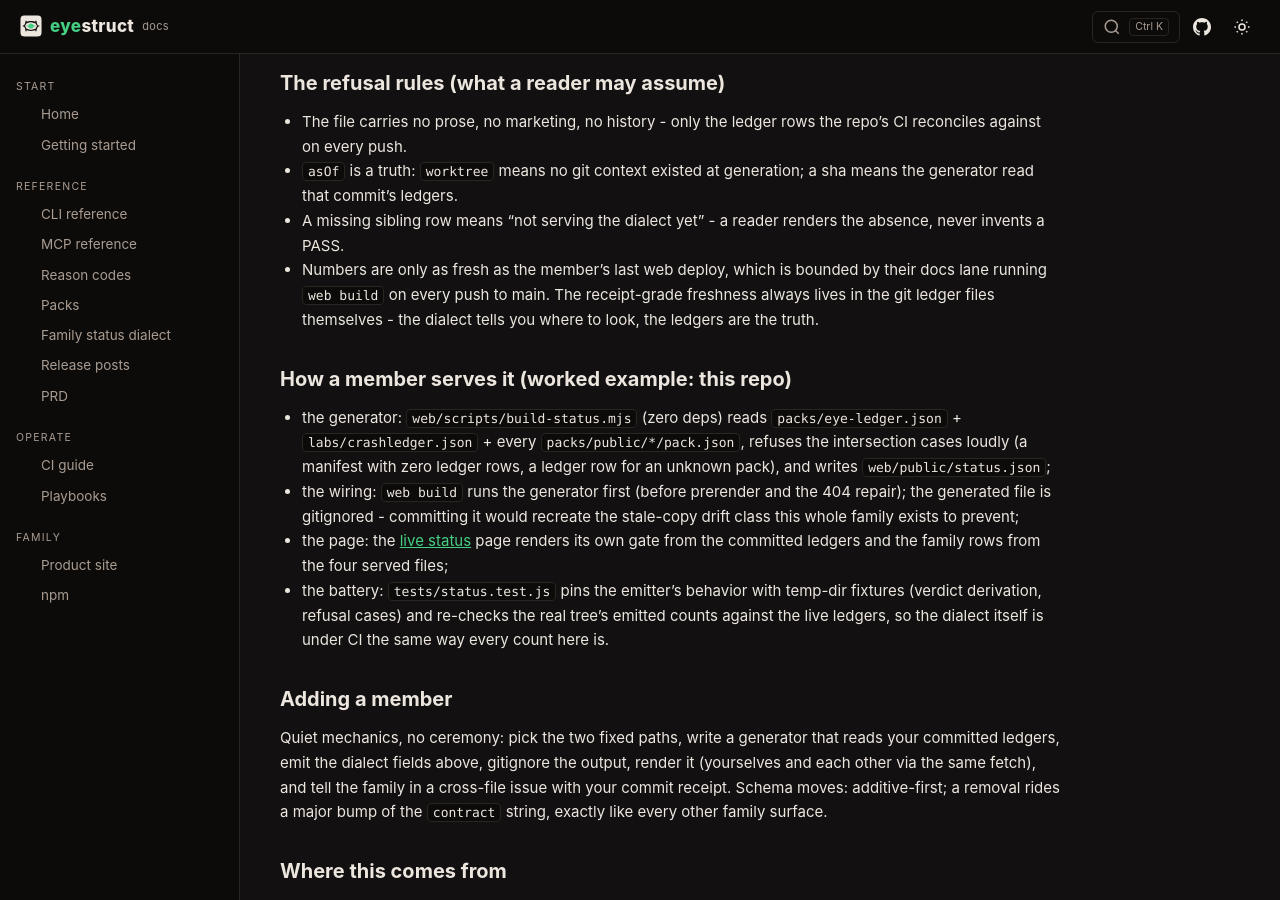
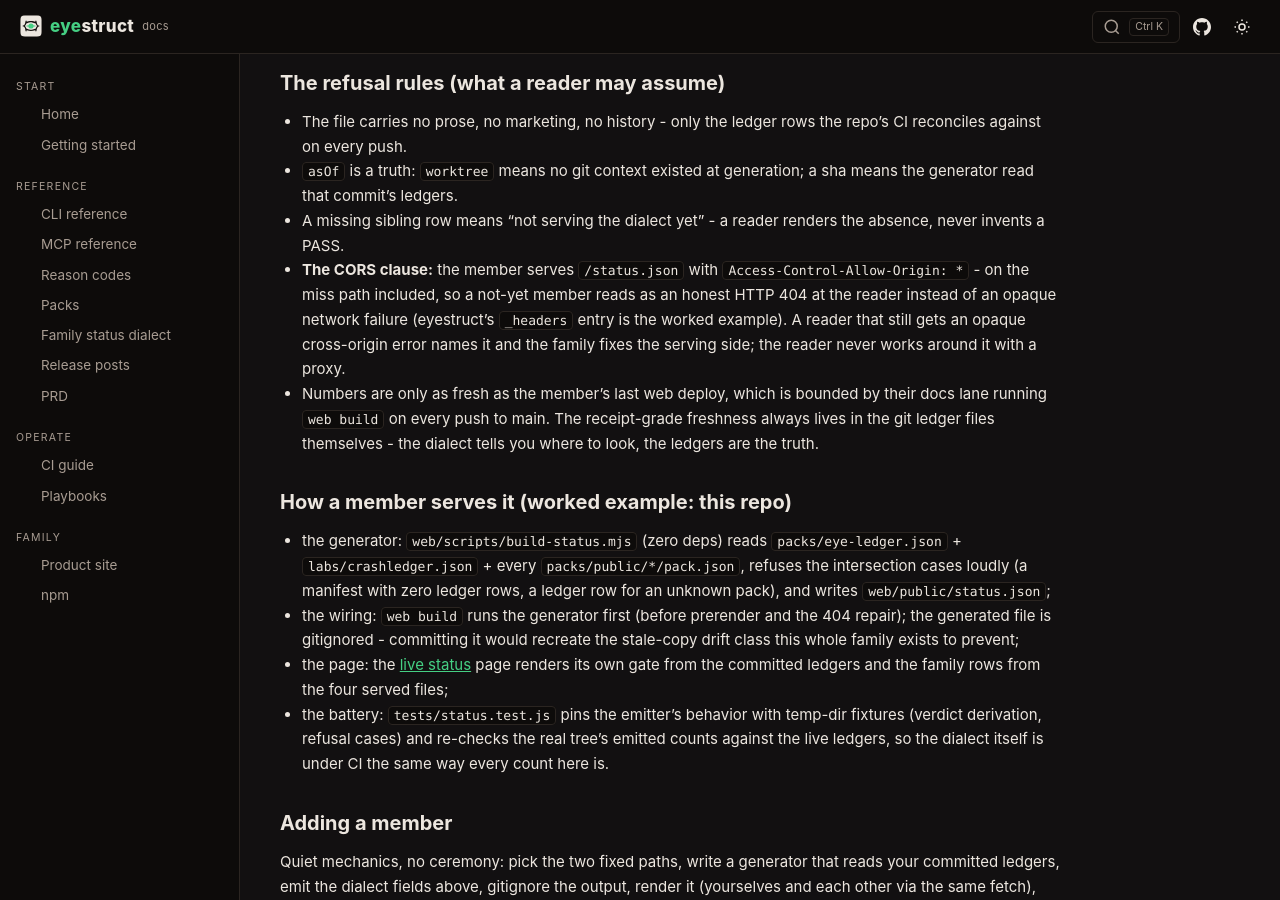
Before and after one commit to dhaupin/eyestruct, a Jekyll site: the page built from docs/status.md, in a window 1280 px wide and 900 px high, scrolled down 1628 px. Built offline with Jekyll 4.4.1, drawn with Linux system fonts in a browser that asks for light colours.

Commit message:
the status dialect CORS clause + the family table mobile guard
- the dialect gains the CORS clause (docs/status.md): every member serves
  /status.json with Access-Control-Allow-Origin: *, on the miss path
  included - a not-yet member must read as an honest HTTP 404 at the
  reader, never an opaque network failure (the live receipt: the sibling
  rows rendered "Failed to fetch" because a sibling 404 carries no ACAO,
  so the browser eats the status line; eyestruct's own _headers now
  carries the first-class entry)
- the family table rides the repo's .table-wrap mobile guard + its own
  cell styles (nowrap tokens: the eyestruct packs list scrolls as one row
  instead of wrapping into a tall narrow column - the same law the docs
  table guard carried)

verification on this commit: npm test exit 0, web build 5/5 prerendered
+ REPAIR-404 PASS; dist bundle carries the wrapper + nowrap styles and
the headers block.

🤖 Generated with Codebuff
Co-Authored-By: Codebuff <noreply@codebuff.com>

```diff
--- a/docs/status.md
+++ b/docs/status.md
@@ -77,6 +77,13 @@ understanding - the same normalization packstruct itself enforces.
   generation; a sha means the generator read that commit's ledgers.
 - A missing sibling row means "not serving the dialect yet" - a reader
   renders the absence, never invents a PASS.
+- **The CORS clause:** the member serves `/status.json` with
+  `Access-Control-Allow-Origin: *` - on the miss path included, so a
+  not-yet member reads as an honest HTTP 404 at the reader instead of an
+  opaque network failure (eyestruct's `_headers` entry is the worked
+  example). A reader that still gets an opaque cross-origin error names
+  it and the family fixes the serving side; the reader never works around
+  it with a proxy.
 - Numbers are only as fresh as the member's last web deploy, which is
   bounded by their docs lane running `web build` on every push to main.
   The receipt-grade freshness always lives in the git ledger files
--- a/web/src/components/FamilyStatusIsland.jsx
+++ b/web/src/components/FamilyStatusIsland.jsx
@@ -71,7 +71,8 @@ export default function FamilyStatusIsland() {
         below is that member's own file, fetched live - a red row means the
         member's own ledgers say RED, not that this page thinks so.
       </p>
-      <table className="family-status">
+      <div className="table-wrap">
+        <table className="family-status">
         <thead>
           <tr>
             <th>repo</th>
@@ -121,7 +122,8 @@ export default function FamilyStatusIsland() {
             </tr>
           ))}
         </tbody>
-      </table>
+        </table>
+      </div>
     </>
   )
 }
```
Also changed, not shown: web/src/styles.css (+9 -0 lines), 1 other file.
